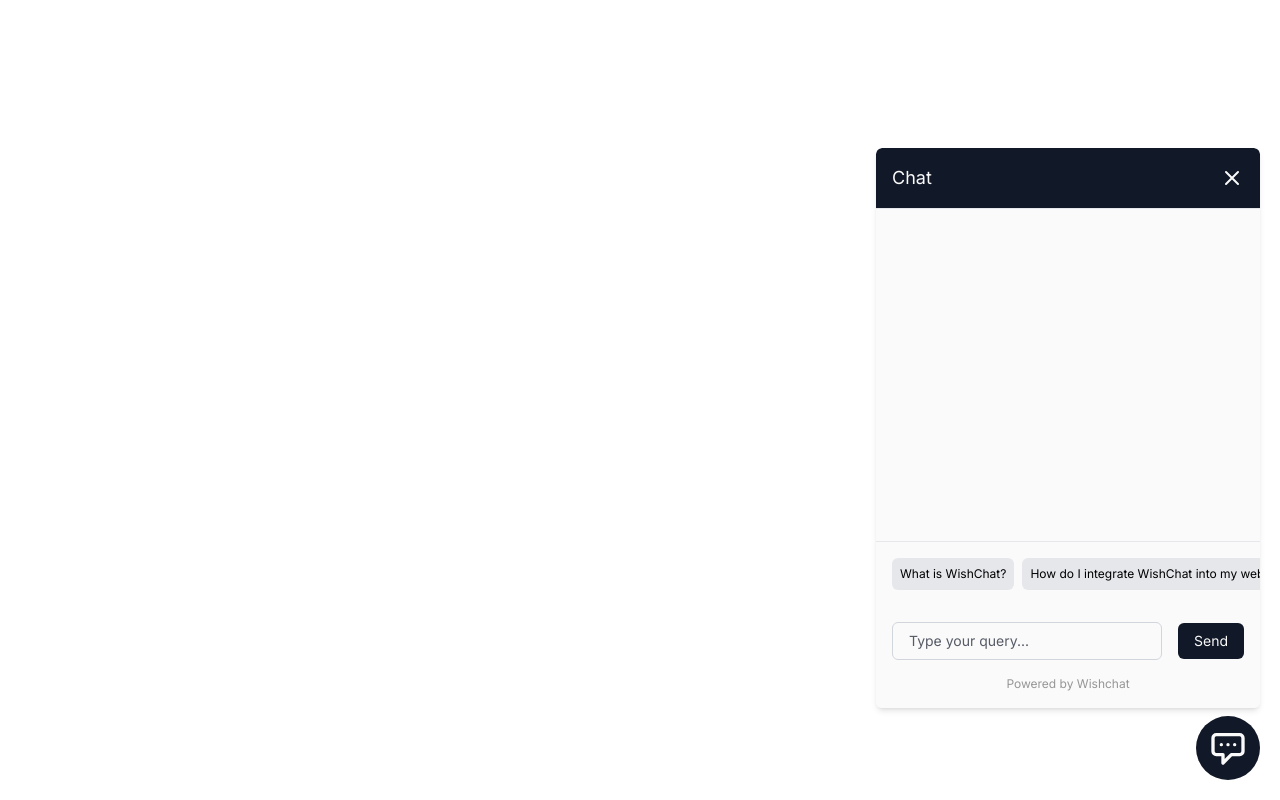
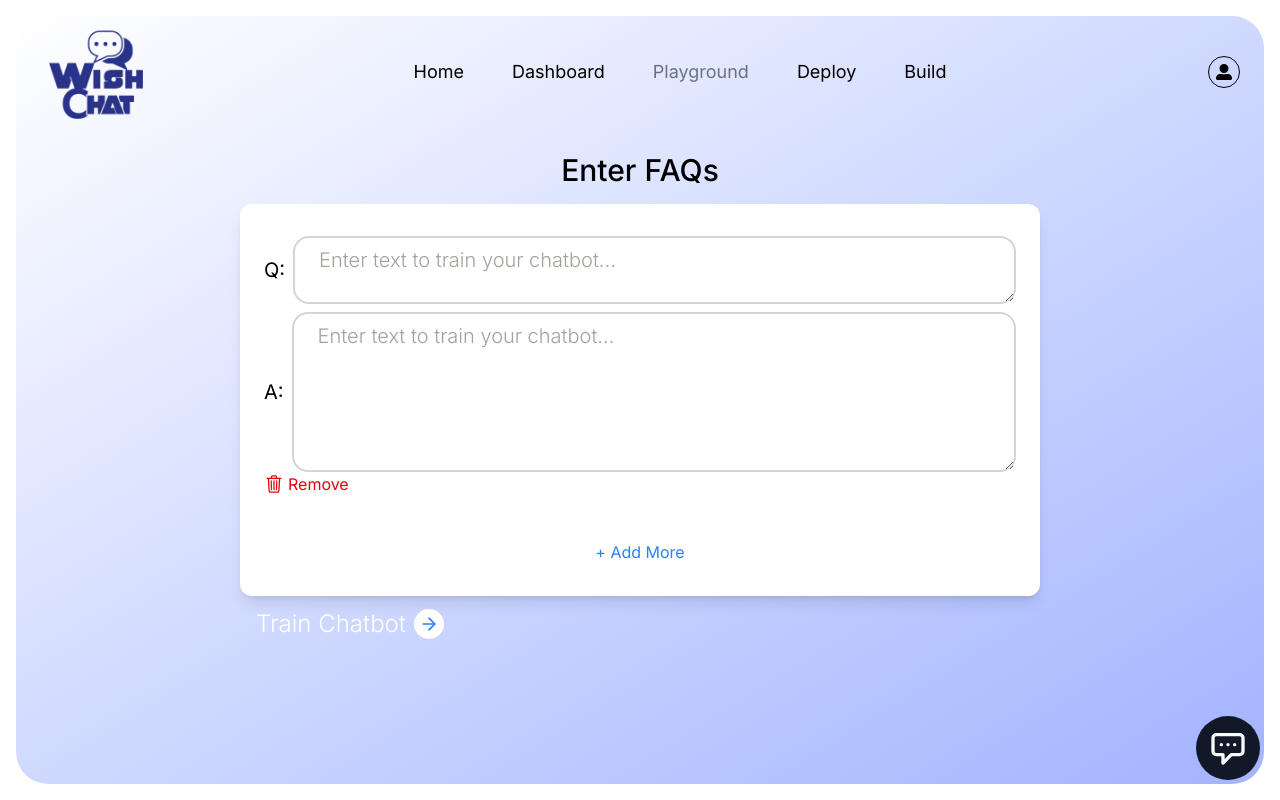
Before and after one commit to Robotics-Academy-of-Nepal/wishchat-redesign-frontend, a React (Vite) app: page /deploy/websiteForm in a window 1280 px wide. Built offline with nearby package versions, Linux system fonts and the light colour scheme.

Commit message:
wip:website form

```diff
--- a/src/App.jsx
+++ b/src/App.jsx
@@ -16,6 +16,7 @@ import CreateOrganization from "./Components/SignIn/CreateOrganization";
 import Deploy from "./Components/Deploy/Deploy";
 import WhatsappDeployForm from "./Components/Deploy/WhatsappDeployForm";
 import MessengerDeployForm from "./Components/Deploy/MessengerDeployForm";
+import WebsiteForm from "./Components/Deploy/WebsiteForm.jsx";
 import "./App.css";
 const wishChatFAQs = [
   {
@@ -122,6 +123,7 @@ function App() {
         <Route path="/deploy" element={<Deploy />}>
           <Route path="whatsappForm" element={<WhatsappDeployForm />} />
           <Route path="messengerForm" element={<MessengerDeployForm />} />
+          <Route path="websiteForm" element={<WebsiteForm />} />
         </Route>
         <Route path="/build" element={<Build />} />
         <Route path="/login" element={<Login />} />
--- a/src/Components/Dashboard/Dashboard.jsx
+++ b/src/Components/Dashboard/Dashboard.jsx
@@ -34,7 +34,7 @@ const ChatbotCard = ({ id, name, api_key, azure_index, messages_used }) => {
       className="flex flex-col items-center gap-4 h-80 mt-6"
       onClick={handleNavigate}
     >
-      <div className="h-[270px] w-60 flex justify-center items-center rounded-3xl relative cursor-pointer bg-gradient-to-br from-white to-indigo-400 overflow-hidden hover:brightness-75 transition duration-700">
+      <div className="h-[270px] w-60 flex justify-center items-start rounded-3xl cursor-pointer bg-gradient-to-br from-white to-indigo-400 overflow-hidden hover:brightness-75 transition duration-700">
         <img
           src={logo}
           alt="Chatbot Logo"
@@ -144,8 +144,8 @@ export default function Dashboard() {
               initial={{ opacity: 0, y: 20 }}
               animate={{ opacity: 1, y: 0 }}
               transition={{ duration: 0.3, ease: "easeOut" }}
-              className="grid grid-cols-1 sm:grid-cols-2 lg:grid-cols-3"
-              // className="flex flex-wrap gap-4 justify-between"
+              className="grid md:grid-cols-3 lg:grid-cols-4 gap-24"
+              // className="grid md:grid-cols-2 lg:flex flex-wrap gap-14 lg:justify-start"
             >
               {chatbots.map(
                 ({
--- a/src/Components/Deploy/Deploy.jsx
+++ b/src/Components/Deploy/Deploy.jsx
@@ -76,12 +76,17 @@ const Deploy = () => {
                   </div>
                 </button>
               </Link>
+              <Link
+                to={"/deploy/websiteForm"}
+                state={{ id, name, api_key, azure_index, messages_used }}
+              >
                 <button className="flex gap-4 items-center hover:bg-white transition-colors duration-500 py-2 px-4 text-blue-500 rounded-full border-2 border-blue-500">
                   Websites
                   <div className="h-[23px] w-[23px] flex items-center justify-center bg-blue-500 rounded-full text-white">
                     <LuArrowRight />
                   </div>
                 </button>
+              </Link>
               <button className="flex gap-4 items-center hover:bg-white transition-colors duration-500 py-2 px-4 text-blue-500 rounded-full border-2 border-blue-500">
                 Websites
                 <div className="h-[23px] w-[23px] flex items-center justify-center bg-blue-500 rounded-full text-white">
--- /dev/null
+++ b/src/Components/Deploy/WebsiteForm.jsx
@@ -0,0 +1,149 @@
+import { useEffect, useState } from "react";
+import axios from "axios";
+import { useLocation } from "react-router-dom";
+import { IoTrashOutline } from "react-icons/io5";
+import { LuArrowRight } from "react-icons/lu";
+
+const WebsiteForm = () => {
+  const location = useLocation();
+  const { id } = location.state || {};
+  console.log("deploy state:", location.state);
+  const token = localStorage.getItem("token");
+
+  const [QA, setQA] = useState([{ question: "", answer: "" }]);
+
+  const handleSubmit = (e) => {
+    e.preventDefault();
+    console.log(QA);
+    axios
+      .post(`${import.meta.env.VITE_API_URL}auth/chatbots/${id}/faqs/`, QA, {
+        headers: {
+          Authorization: `Token ${token}`,
+        },
+      })
+      .then((response) => {
+        console.log("form res:", response);
+        console.log("data:", response.data);
+        // setFetchedResponse(response.data);
+      })
+      .catch((error) => {
+        console.error("form error:", error);
+      });
+  };
+  const addQA = () => {
+    setQA((prev) => [...prev, { question: "", answer: "" }]);
+  };
+  const removeQA = (index) => {
+    axios
+      .post(
+        `${import.meta.env.VITE_API_URL}auth/chatbots/${id}/faqs/`,
+        QA[index],
+        {
+          headers: {
+            Authorization: `Token ${token}`,
+          },
+        }
+      )
+      .then((response) => {
+        console.log("form res:", response);
+        console.log("data:", response.data);
+        setQA((prev) => prev.filter((_, i) => i !== index));
+        // setFetchedResponse(response.data);
+      })
+      .catch((error) => {
+        console.error("form error:", error);
+      });
+  };
+  const updateQA = (index) => {
+    axios
+      .put(
+        `${import.meta.env.VITE_API_URL}auth/chatbots/${id}/faqs/`,
+        QA[index],
+        {
+          headers: {
+            Authorization: `Token ${token}`,
+          },
+        }
+      )
+      .then((response) => {
+        console.log("form res:", response);
+        console.log("data:", response.data);
+        // setQA((prev) => prev.filter((_, i) => i !== index));
+        // setFetchedResponse(response.data);
+      })
+      .catch((error) => {
+        console.error("form error:", error);
+      });
+  };
+  // useEffect(()=>{},[])
+  return (
+    <div className="rounded-2xl flex items-center justify-center p-6">
+      <div className="w-full md:w-2/3">
+        <h3 className="text-3xl font-medium text-center">Enter FAQs</h3>
+        <form
+          className="bg-white rounded-xl p-6 flex flex-col gap-6 mt-4 shadow-lg"
+          onSubmit={handleSubmit}
+        >
+          {QA.map((obj, index) => {
+            return (
+              <div className="w-full" key={index}>
+                <div className="flex items-center w-full gap-2 my-2">
+                  <p className="text-start text-xl h-full">Q:</p>
+                  <textarea
+                    className="w-full border-2 border-stone-300 rounded-2xl placeholder:text-xl placeholder:text-stone-400 placeholder:font-light px-6 py-2 flex justify-center items-center"
+                    placeholder="Enter text to train your chatbot... "
+                    value={obj.question}
+                    onChange={(e) => {
+                      const newQA = [...QA];
+                      newQA[index].question = e.target.value;
+                      setQA(newQA);
+                    }}
+                  />
+                </div>
+                <div className="flex items-center w-full gap-2">
+                  <p className="text-start text-xl h-full">A:</p>
+                  <textarea
+                    className="h-40 w-full border-2 border-stone-300 rounded-2xl placeholder:text-xl placeholder:text-stone-400 placeholder:font-light px-6 py-2"
+                    placeholder="Enter text to train your chatbot... "
+                    value={obj.answer}
+                    onChange={(e) => {
+                      const newQA = [...QA];
+                      newQA[index].answer = e.target.value;
+                      setQA(newQA);
+                    }}
+                  />
+                </div>
+                <button
+                  className="text-red-600 hover:text-red-800 flex items-center gap-1 "
+                  onClick={() => removeQA(index)}
+                >
+                  <IoTrashOutline className="h-5 w-5" />
+                  Remove
+                </button>
+              </div>
+            );
+          })}
+          <button
+            className="mt-3 px-4 py-2 text-blue-500 rounded-lg "
+            onClick={addQA}
+          >
+            + Add More
+          </button>
+        </form>
+        <button
+          onClick={handleSubmit}
+          className={`flex items-center justify-evenly p-4 gap-2 h-14 rounded-full text-white text-2xl font-light`}
+        >
+          {"Train Chatbot"}
+          <div
+            className={`h-[30px] w-[30px] text-blue-500 bg-white rounded-full flex items-center justify-center`}
+          >
+            <LuArrowRight className="h-5 w-5" />
+          </div>
+        </button>
+      </div>
+    </div>
+  );
+};
+
+export default WebsiteForm;
--- a/src/chatWidget.js
+++ b/src/chatWidget.js
@@ -23,6 +23,13 @@
     inputTextColor,
     inputBgColor,
 
+    questionTextColor,
+    questionBackgroundColor,
+    answerTextColor,
+    answerBackgroundColor,
+    faqTextColor,
+    faqBackgroundColor,
+    faqSectionBackgroundColor,
     Key,
 
     FAQs,
@@ -96,16 +103,39 @@ console.log(FAQs);
     }
     #chat-bubble{
       background-color:${bubbleBgColor};
-    color:${bubbleColor}
+      color:${bubbleColor};
+      width: 64px;
+      height: 64px;
+      border-radius: 50%;
+      display: flex;
+      align-items: center;
+      justify-content: center;
+      cursor: pointer;
+      font-size: 1.875rem;
+    }
+    #chat-button{
+      height: 2.5rem;
+      width: 2.5rem;
     }
     #chat-input{
       background-color:${inputBgColor};
       color:${inputTextColor};
       border: 1px solid ${inputBorderColor};
+      outline: none;
+      border-radius: 6px;
+      padding: 8px 16px;
+      flex: 1;
+      width: 75%;
     }
     #chat-input::placeholder {
       color: ${inputTextColor};
       opacity: 0.7;
+    }
+
+    #chat-submit {
+      padding: 8px 16px;
+      border-radius: 6px;
+      cursor: pointer;
     }
     .loader {
       width: 40px;
@@ -158,6 +188,13 @@ console.log(FAQs);
     //     transform: scale(1);
     //   }
     // }
+.customDiv {
+  background-color: #1f2937;
+  color: white;
+  border-radius: 0.5rem;
+  padding: 0.5rem 1rem;
+  max-width: 70%;
+}
 
 
     @media (max-width: 640px) {
@@ -183,12 +220,14 @@ console.log(FAQs);
 
   // Inject the HTML
   chatWidgetContainer.innerHTML = `
-      <div id="chat-bubble" class="w-16 h-16 rounded-full flex items-center justify-center cursor-pointer text-3xl">
-        <svg xmlns="http://www.w3.org/2000/svg" class="w-10 h-10" fill="none" viewBox="0 0 24 24" stroke="currentColor" stroke-width="2">
+      <div id="chat-bubble">
+        <svg xmlns="http://www.w3.org/2000/svg" id="chat-button" fill="none" viewBox="0 0 24 24" stroke="currentColor" stroke-width="2">
           <path stroke-linecap="round" stroke-linejoin="round" d="M8 10h.01M12 10h.01M16 10h.01M9 16H5a2 2 0 01-2-2V6a2 2 0 012-2h14a2 2 0 012 2v8a2 2 0 01-2 2h-5l-5 5v-5z" />
         </svg>
       </div>
-      <div id="chat-popup" class="absolute bottom-18 right-0 w-96 rounded-md shadow-md flex flex-col transition-all text-sm">
+
+      <div id="chat-popup" class="absolute bottom-18 right-0 w-96 rounded-md shadow-md flex flex-col transition-all text-sm hidden">
+
         <div id="chat-header" class="flex justify-between items-center p-4 rounded-t-md">
           <h3 class="m-0 text-lg">${headerText}</h3>
           <button id="close-popup" class="border-none cursor-pointer">
@@ -197,19 +236,22 @@ console.log(FAQs);
             </svg>
           </button>
         </div>
+
         <div id="chat-messages" class="flex-1 p-4 overflow-y-auto"></div>
+
         <div id="chat-questions" class="flex overflow-x-auto space-x-2 p-4">
+        </div>
 
-        </div>
         <div id="chat-input-container" class="p-4">
           <div class="flex space-x-4 items-center">
-            <input type="text" id="chat-input" class="flex-1 border border-gray-300 rounded-md px-4 py-2 outline-none w-3/4" placeholder="${placeholderText}">
-            <button id="chat-submit" class="rounded-md px-4 py-2 cursor-pointer">Send</button>
+            <input type="text" id="chat-input" placeholder="${placeholderText}">
+            <button id="chat-submit">Send</button>
           </div>
           <div class="flex text-center text-xs pt-4">
             <span class="flex-1" id="watermark">Powered by Wishchat</span>
           </div>
         </div>
+
       </div>
     `;
 
@@ -232,8 +274,8 @@ console.log(FAQs);
         handleFAQ(faq.question, faq.answer);
       });
     });
-  }else{
-    chatQuestions.remove()
+  } else {
+    chatQuestions.remove();
   }
   function handleFAQ(question, answer) {
     const messageElement = document.createElement("div");
@@ -350,19 +392,32 @@ console.log(FAQs);
   }
 
   function reply(message) {
-    // const chatMessages = document.getElementById("chat-messages");
     const replyElement = document.createElement("div");
     replyElement.className = "flex mb-3";
-    replyElement.innerHTML = `
-        <div class="bg-gray-200 text-black rounded-lg py-2 px-4 max-w-[70%]">
-          ${message}
-        </div>
-      `;
+
+    const messageContainer = document.createElement("div");
+    messageContainer.className = "bg-gray-200 text-black rounded-lg py-2 px-4 max-w-[70%]";
+    replyElement.appendChild(messageContainer);
+
     const chatLoadingDiv = document.getElementById("chat-loading");
     if (chatLoadingDiv) {
       chatLoadingDiv.remove();
     }
+
     chatMessages.appendChild(replyElement);
     chatMessages.scrollTop = chatMessages.scrollHeight;
+
+    let index = 0;
+
+    function typeWriter() {
+      if (index < message.length) {
+        messageContainer.innerHTML = message.substring(0, index + 1);
+        index++;
+        setTimeout(typeWriter, 5);
       }
+    }
+
+    typeWriter();
+  }
+
 })();
```
Lines whose indentation alone changed are shown as unchanged.
